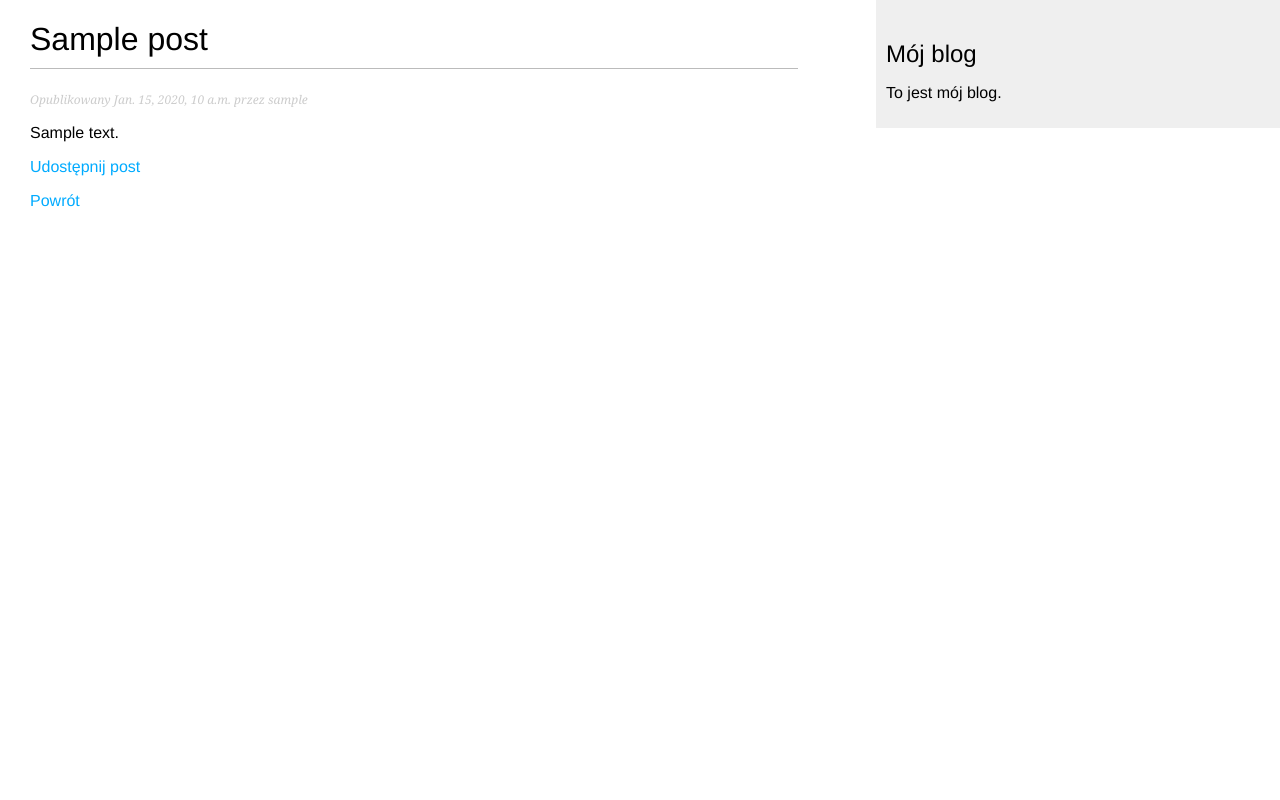
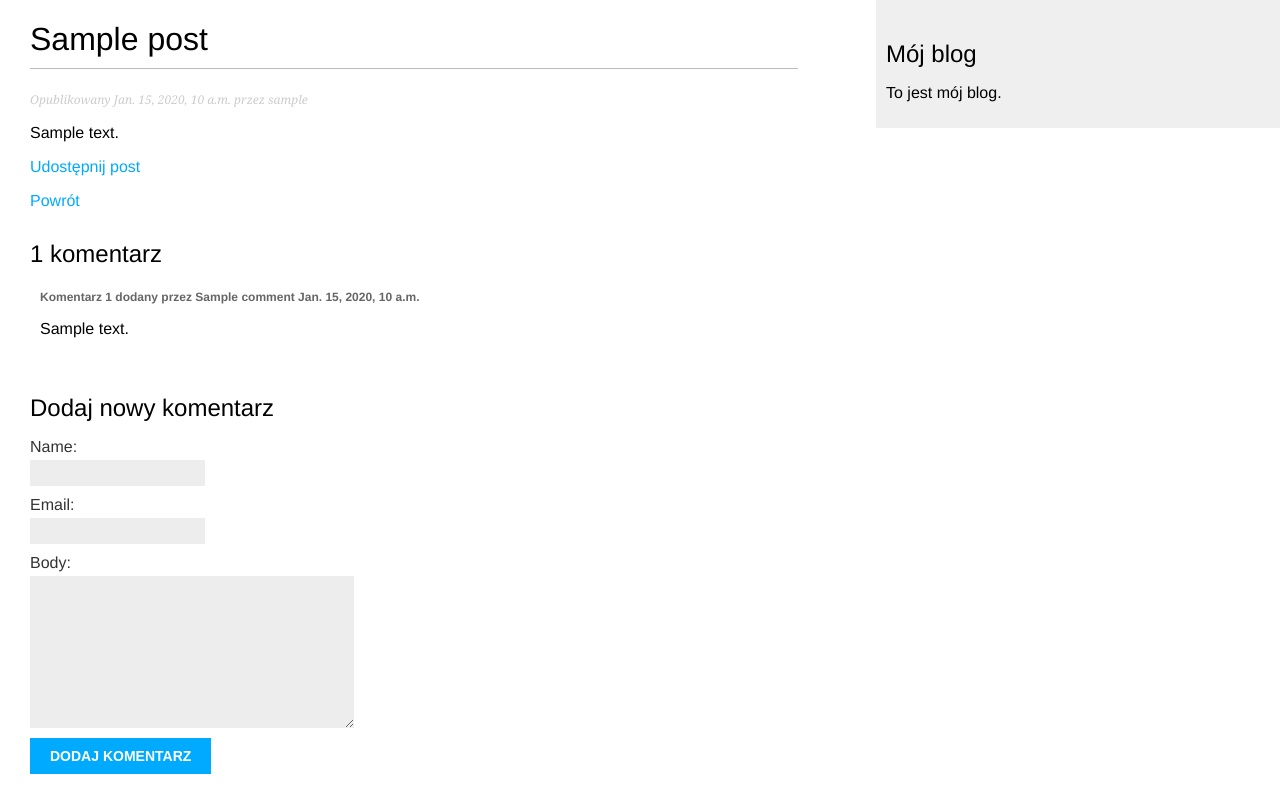
Before and after one commit to Piotrulaa/django_blog_app, a Django app: a page that uses mysite/blog/templates/blog/post/detail.html in a window 1280 px wide. Run offline with Django 3.2, Linux system fonts and the light colour scheme; tables that the repository leaves empty hold one stand-in row (values such as "Sample post"); parts of the project's set-up code (start-up, migrations or seed data) failed here and were passed over.

Commit message:
Feature for adding and displaying comments

```diff
--- a/mysite/blog/forms.py
+++ b/mysite/blog/forms.py
@@ -1,4 +1,5 @@
 from django import forms
+from .models import Comment
 
 
 class EmailPostForm(forms.Form):
@@ -6,3 +7,9 @@ class EmailPostForm(forms.Form):
     email = forms.EmailField()
     to = forms.EmailField()
     comments = forms.CharField(required=False, widget=forms.Textarea)
+
+
+class CommentForm(forms.ModelForm):
+    class Meta:
+        model = Comment
+        fields = ("name", "email", "body")
--- a/mysite/blog/models.py
+++ b/mysite/blog/models.py
@@ -42,3 +42,21 @@ class Post(models.Model):
                 self.slug,
             ]
         )
+
+
+class Comment(models.Model):
+    post = models.ForeignKey(Post, on_delete=models.CASCADE, related_name="comments")
+    name = models.CharField(max_length=80)
+    email = models.EmailField()
+    body = models.TextField()
+    created = models.DateTimeField(auto_now_add=True)
+    updated = models.DateTimeField(auto_now=True)
+    active = models.BooleanField(default=True)
+
+    class Meta:
+        ordering = ("created",)
+
+    def __str__(self):
+        return "Komentarz dodany przez {} dla posta {}".format(
+            self.name, self.post
+        )
--- a/mysite/blog/templates/blog/post/detail.html
+++ b/mysite/blog/templates/blog/post/detail.html
@@ -14,4 +14,30 @@
         </a>
     </p>
     <a href="{% url "blog:post_list" %}">Powrót</a>
+    {% with comments.count as total_comments %}
+        <h2>
+            {{ total_comments }} komentarz{{ total_comments|pluralize:"y" }}
+        </h2>
+    {% endwith %}
+    {% for comment in comments %}
+        <div class="comment">
+            <p class="info">
+                Komentarz {{ forloop.counter }} dodany przez {{ comment.name }}
+                {{ comment.created }}
+            </p>
+            {{ comment.body|linebreaks }}
+        </div>
+    {% empty %}
+        <p>Nie ma jeszcze żadnych komentarzy</p>
+    {% endfor %}
+    {% if new_comment %}
+        <h2>Twój komentarz został dodany.</h2>
+    {% else %}
+        <h2>Dodaj nowy komentarz</h2>
+        <form action="." method="post">
+            {{ comment_form.as_p }}
+            {% csrf_token %}
+            <p><input type="submit" value="Dodaj komentarz"></p>
+        </form>
+    {% endif %}
 {% endblock %}
--- a/mysite/blog/views.py
+++ b/mysite/blog/views.py
@@ -1,8 +1,8 @@
 from django.shortcuts import render, get_object_or_404
 # from django.core.paginator import Paginator, EmptyPage, PageNotAnInteger
-from .models import Post
+from .models import Post, Comment
 from django.views.generic import ListView
-from .forms import EmailPostForm
+from .forms import EmailPostForm, CommentForm
 from django.core.mail import send_mail
 from django.conf import settings
 
@@ -74,8 +74,24 @@ def post_detail(request, year, month, day, post):
         publish__month=month,
         publish__day=day
     )
+    comments = post.comments.filter(active=True)
+    new_comment = None
+    if request.method == "POST":
+        # Comments has been added
+        comment_form = CommentForm(data=request.POST)
+        if comment_form.is_valid():
+            new_comment = comment_form.save(commit=False)
+            new_comment.post = post
+            new_comment.save()
+    else:
+        comment_form = CommentForm()
     return render(
         request,
         template_name="blog/post/detail.html",
-        context={"post": post}
+        context={
+            "post": post,
+            "comments": comments,
+            "comment_form": comment_form,
+            "new_comment": new_comment,
+        }
     )
```
Also changed, not shown: mysite/blog/admin.py (+8 -1 lines), mysite/blog/migrations/0002_comment.py (added), mysite/blog/migrations/0003_auto_20230601_2227.py (added).
